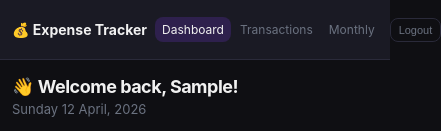
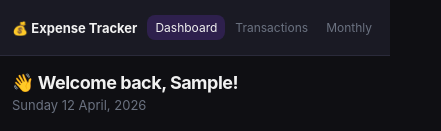
Before and after one commit to SHASHANKRKOUSHIK/expense-tracker, a React (Vite) app: page / in a window 390 px wide. Shown: the top 131 px of the page, 441 px wide, since content can reach past the window. Built offline with nearby package versions, Linux system fonts and the light colour scheme; no server answers; the database is empty; sample sign-in values are in the browser's storage.

Commit message:
fix navbar sticky and mobile scroll

```diff
--- a/src/components/Layout.module.css
+++ b/src/components/Layout.module.css
@@ -2,30 +2,48 @@
 .nav {
   display: flex;
   align-items: center;
-  gap: 12px;
-  padding: 0 20px;
-  height: 60px;
+  gap: 8px;
+  padding: 0 16px;
+  height: 56px;
   background: var(--card);
   border-bottom: 1px solid var(--border);
   position: sticky;
   top: 0;
   z-index: 100;
+  overflow-x: auto;
+  -webkit-overflow-scrolling: touch;
+  scrollbar-width: none;
 }
-.brand { font-weight: 700; font-size: 16px; margin-right: auto; white-space: nowrap; }
-.links { display: flex; gap: 2px; }
+.nav::-webkit-scrollbar { display: none; }
+.brand {
+  font-weight: 700;
+  font-size: 15px;
+  margin-right: 4px;
+  white-space: nowrap;
+  flex-shrink: 0;
+}
+.links {
+  display: flex;
+  gap: 2px;
+  flex-shrink: 0;
+}
 .links a {
-  padding: 6px 10px;
+  padding: 5px 10px;
   border-radius: 8px;
   text-decoration: none;
   color: var(--muted);
   font-size: 13px;
   transition: all 0.15s;
   white-space: nowrap;
+  flex-shrink: 0;
 }
 .links a:hover { color: #f1f1f1; background: rgba(255,255,255,0.05); }
-.links a.active { color: #f1f1f1; background: rgba(124,58,237,0.2); }
+.links a.active {
+  color: #f1f1f1;
+  background: rgba(124,58,237,0.2);
+}
 .logout {
-  padding: 6px 10px;
+  padding: 5px 10px;
   background: transparent;
   border: 1px solid var(--border);
   color: var(--muted);
@@ -33,14 +51,22 @@
   cursor: pointer;
   font-size: 12px;
   white-space: nowrap;
+  flex-shrink: 0;
+  margin-left: 4px;
 }
 .logout:hover { color: var(--red); border-color: var(--red); }
-.main { flex: 1; padding: 20px 16px; max-width: 1100px; margin: 0 auto; width: 100%; }
+.main {
+  flex: 1;
+  padding: 20px 16px;
+  max-width: 1100px;
+  margin: 0 auto;
+  width: 100%;
+}
 
-@media (max-width: 480px) {
-  .nav { padding: 0 12px; gap: 8px; }
-  .brand { font-size: 14px; }
-  .links a { padding: 5px 7px; font-size: 12px; }
+@media (max-width: 768px) {
+  .nav { padding: 0 12px; gap: 6px; }
+  .brand { font-size: 13px; }
+  .links a { padding: 5px 8px; font-size: 12px; }
   .logout { padding: 5px 8px; font-size: 11px; }
   .main { padding: 16px 12px; }
 }
```
